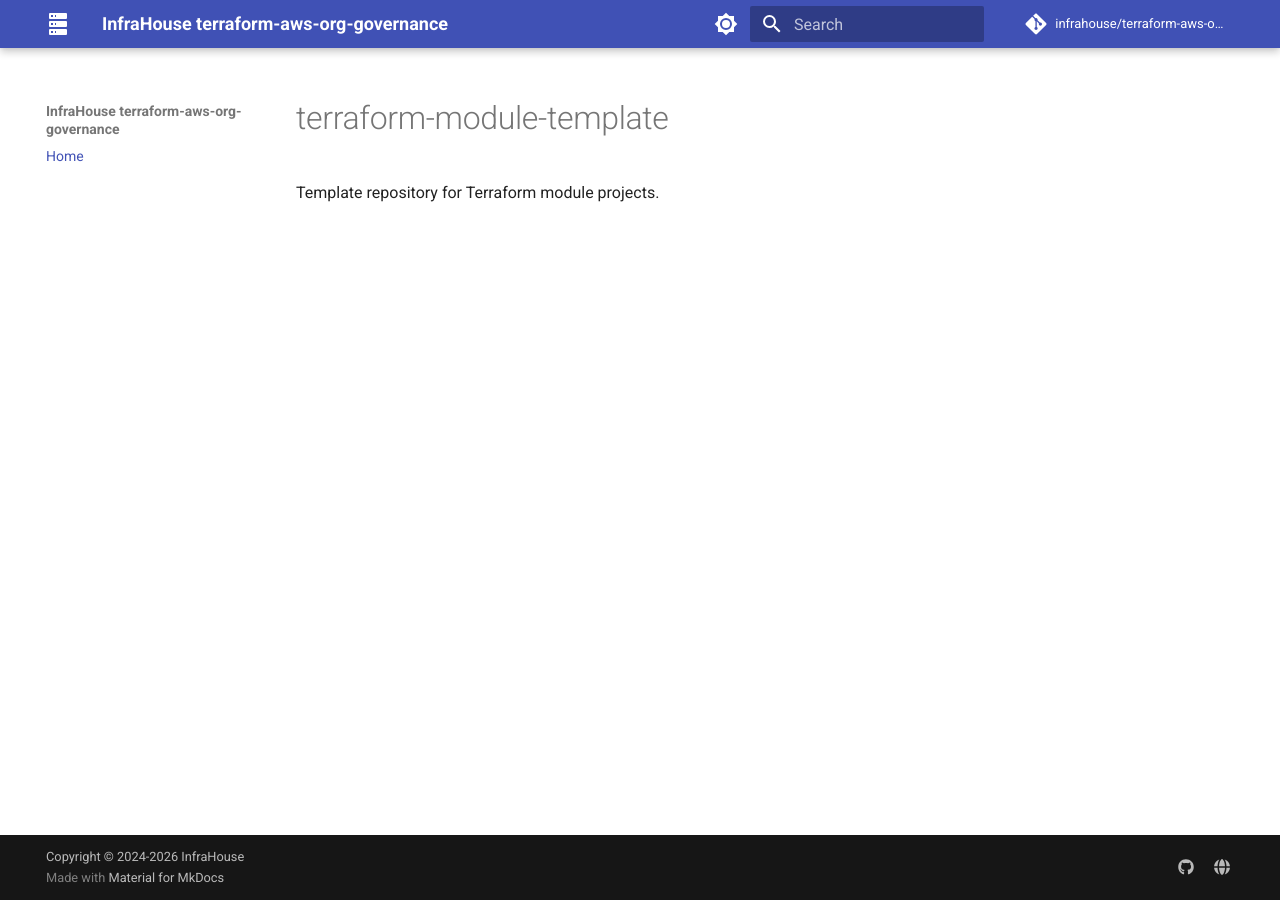
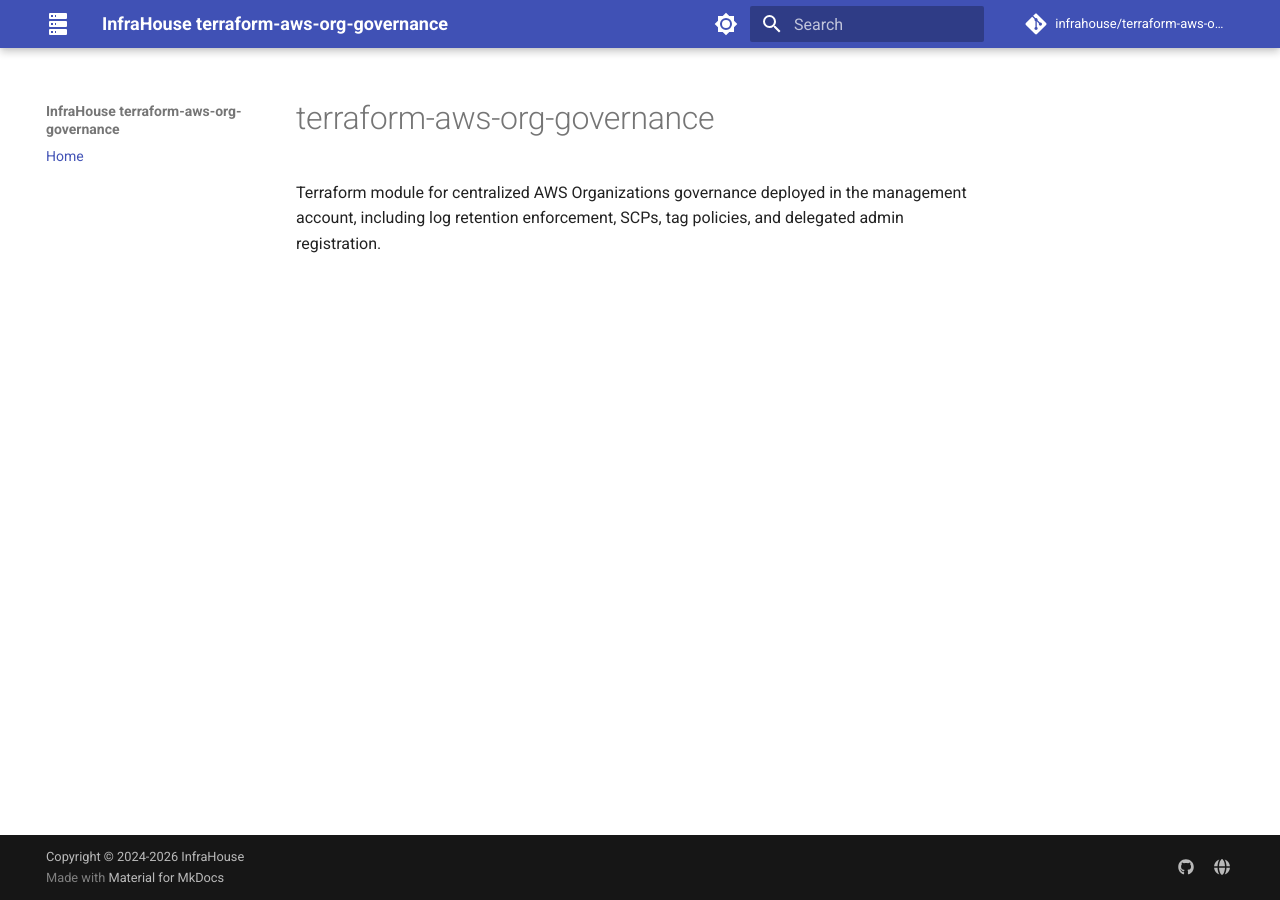
Before and after one commit to infrahouse/terraform-aws-org-governance, an MkDocs documentation site: the page built from docs/index.md, in a window 1280 px wide. Built offline with MkDocs 1.6.1 and Material for MkDocs 9.7.7, drawn with Linux system fonts in a browser that asks for light colours; comment, search, counter and statistics services are not loaded.

Commit message:
Add docs/index.md

```diff
--- a/docs/index.md
+++ b/docs/index.md
@@ -1,3 +1,3 @@
-# terraform-module-template
+# terraform-aws-org-governance
 
-Template repository for Terraform module projects.
+Terraform module for centralized AWS Organizations governance deployed in the management account, including log retention enforcement, SCPs, tag policies, and delegated admin registration.
```
